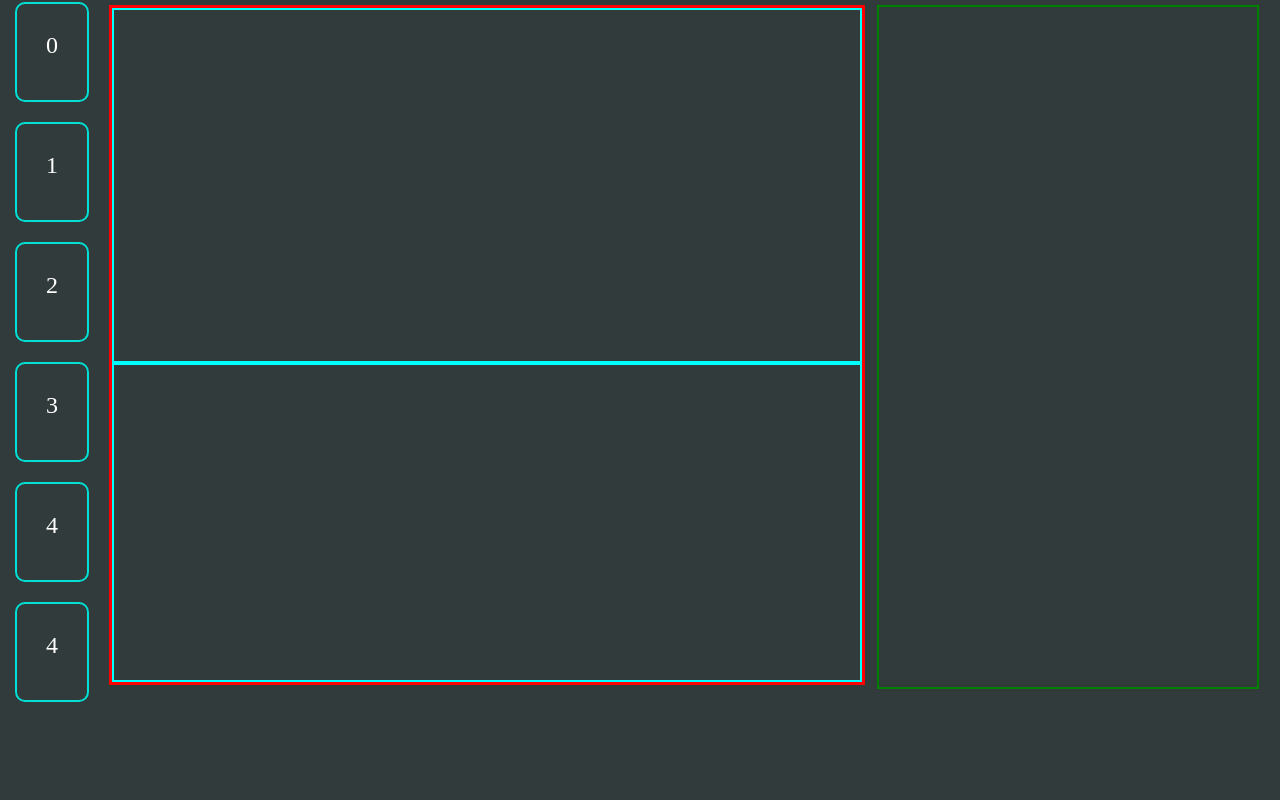
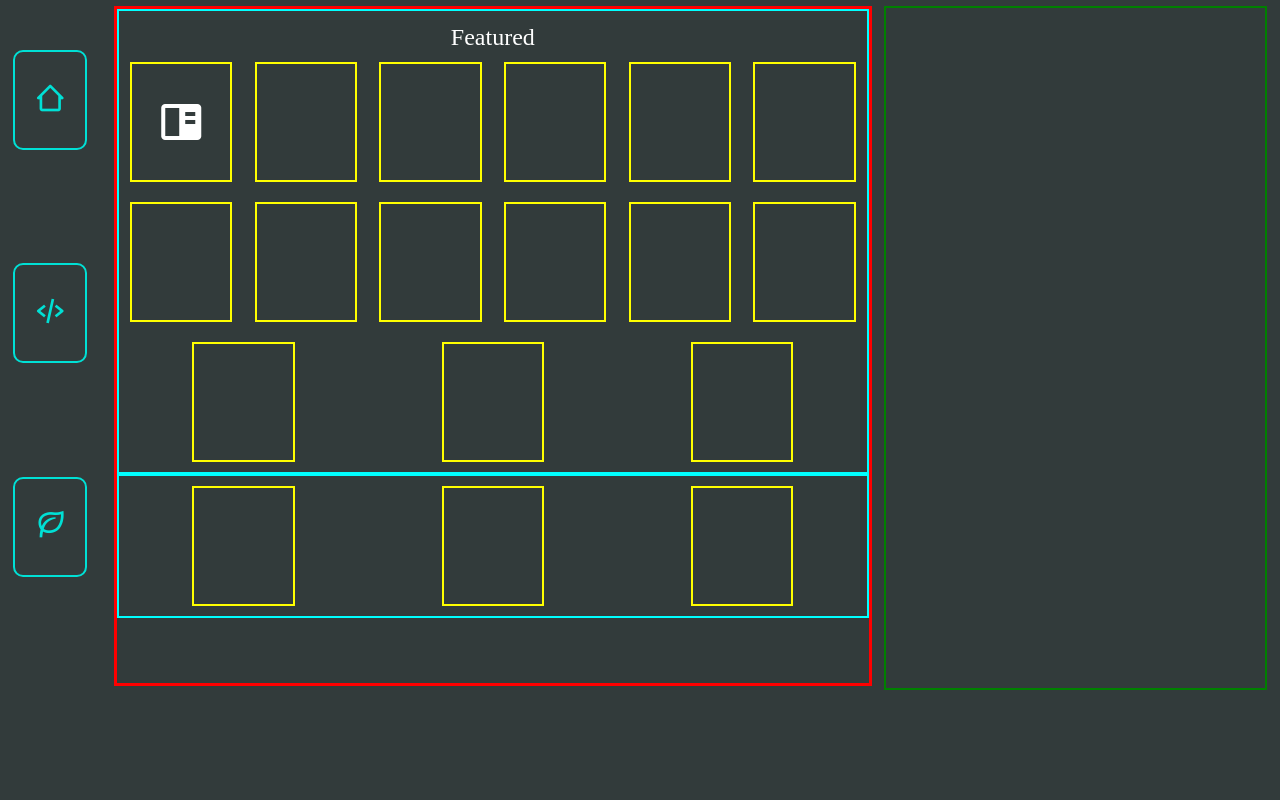
Before and after one commit to SyStrynyx/systrynyx.github.com, a plain HTML site: page pages/homepage.html in a window 1280 px wide. Shown: the part 73-873 px from the top of the page. After the commit the page ends 800 px from the top, so only its background shows below. Drawn offline with nearby package versions, Linux system fonts and the light colour scheme; files that its build step writes are made by us from their sources.

Commit message:
Updated the Website Layout

```diff
--- a/css/style.css
+++ b/css/style.css
@@ -29,6 +29,7 @@ body{
     display: flex;
     align-items: center;
     justify-content: center;
+    justify-items: center;
     border-radius: 20px;
 }
 .icon_box i{
@@ -59,10 +60,10 @@ body{
     grid-column: 2;
     grid-row: 2;
     display: grid;
-    grid-template-rows: repeat(4, fit-content);
-    grid-template-columns: repeat(5, 20vh);
+    grid-template-rows: repeat(4, 16vh);
+    grid-template-columns: repeat(5, 8vw);
     /* border: 5px solid yellow; */
-    height: 80vh;
+    /* height: 80vh; */
     width: fit-content;
     column-gap: 10px;
     row-gap: 10px;
@@ -93,7 +94,7 @@ body{
 }
 .box5{
     grid-row: 1 ;
-    grid-column: 4 / span 5 ;
+    grid-column: 4 / span 4;
 }
 .box6{
     grid-row: 2;
@@ -120,6 +121,7 @@ header i{
     display: flex;
     align-items: center;
     justify-content: space-around;
+    padding-top: 2vh;
 }
 .navbar li, ul, a, input{
     text-decoration: none;
@@ -139,7 +141,7 @@ i{
 }
 header span{
     font-family: 'Poppins', sans-serif;
-    font-size: 2rem;
+    font-size: 1.7rem;
 }
 #menu-icon{
     display: none;
@@ -180,23 +182,31 @@ header span{
     display: flex;
     flex-direction: column;
     width: 7vw;
-    height: 100vh;
+    height: 80vh;
+    justify-content: space-around;
+    justify-items: center;
+    margin-left: 1%;
 }
 .label_box{
     width: 80%;
     height: 12vh;
     /* background-color: transparent; */
-    margin: 10px auto;
     border: 2px solid var(--secondary-color);
     border-radius: 10px;
+    justify-content:center;
+    justify-items: center;
+    align-items: center;
     /* color: var(--text-color); */
     /* font-size: 2rem; */
+
 }
-.label_box span{
+.label_box{
     display: flex;
     justify-content: center;
     align-items: center;
-    margin: 40% auto;
+    justify-items: center;
+}
+.label_box span{
     font-size: 1.5rem;
     color: var(--text-color);
 }
@@ -213,16 +223,46 @@ header span{
 }
 .additional_resources{
     border: cyan solid 2px;
-    height: 45vh;
+    height: fit-content;
     box-sizing: border-box;
+    display: flex;
+    flex-direction: row;
+    justify-content: space-around;
+    flex-wrap: wrap;
 }
 .featured_box{
-    height: 50vh;
+    height: fit-content;
     border: 2px solid cyan;
     box-sizing: border-box;
+    flex-wrap: wrap;
+    display: flex;
+    justify-content: space-around;
+}
+.featured_box span{
+    font-size: 1.5rem;
+    color: var(--text-color);
+    margin: 1vw 0 auto 0;
+    width: 100%;
+    text-align: center;
+}
+.featured_articles_icons{
+    width: 8vw;
+    height: 15vh;
+    margin: 10px;
+    border: 2px solid yellow;
+    box-sizing: border-box;
+    display: flex;
+    flex-wrap: wrap;
+    justify-content: center;
+    align-items: center;
+}
+.featured_articles_icons i{
+    font-size: 3rem;
+    color: var(--text-color);
 }
 .right_postpins{
     display: flex;
+    flex-direction: column;
     width: 30vw;
     height: 85vh;
     border: 2px solid green;
--- a/pages/homepage.html
+++ b/pages/homepage.html
@@ -3,8 +3,8 @@
 <head>
     <meta charset="UTF-8">
     <meta name="viewport" content="width=device-width, initial-scale=1.0">
-    <link rel="stylesheet" href="css/style.css">
-    <!-- <link rel="stylesheet" href="css/normalize.css"> -->
+    <link rel="stylesheet" href="../css/style.css">
+    <link rel="stylesheet" href="../css/normalize.css">
     <link href='https://unpkg.com/boxicons@2.1.4/css/boxicons.min.css' rel='stylesheet'>
     <title>Project_Systria</title>
 </head>
@@ -28,16 +28,34 @@
     </header>
     <div class="featured_container">
         <div class="label_panel">
-            <div class="label_box"><span>0</span></div>
-            <div class="label_box"><span>1</span></div>
-            <div class="label_box"><span>2</span></div>
-            <div class="label_box"><span>3</span></div>
-            <div class="label_box"><span>4</span></div>
-            <div class="label_box"><span>4</span></div>
+            <div class="label_box"><span><i class='bx bx-home-alt-2'></i></span></div>
+            <div class="label_box"><span><i class='bx bx-code-alt'></i></span></div>
+            <div class="label_box"><span><i class='bx bx-leaf'></i></span></div>
         </div>
         <div class="_container_text">
-            <div class="featured_box"></div>
-            <div class="additional_resources"></div>
+            <div class="featured_box">
+                <span>Featured</span>
+                <div class="featured_articles_icons"><i class='bx bxs-book-content'></i></div>
+                <div class="featured_articles_icons"></div>
+                <div class="featured_articles_icons"></div>
+                <div class="featured_articles_icons"></div>
+                <div class="featured_articles_icons"></div>
+                <div class="featured_articles_icons"></div>
+                <div class="featured_articles_icons"></div>
+                <div class="featured_articles_icons"></div>
+                <div class="featured_articles_icons"></div>
+                <div class="featured_articles_icons"></div>
+                <div class="featured_articles_icons"></div>
+                <div class="featured_articles_icons"></div>
+                <div class="featured_articles_icons"></div>
+                <div class="featured_articles_icons"></div>
+                <div class="featured_articles_icons"></div>
+            </div>
+            <div class="additional_resources">
+                <div class="featured_articles_icons"></div>
+                <div class="featured_articles_icons"></div>
+                <div class="featured_articles_icons"></div>
+            </div>
         </div>
         <div class="right_postpins"></div>
         </div>
```
Also changed, not shown: index.html (+1 -1 lines).
